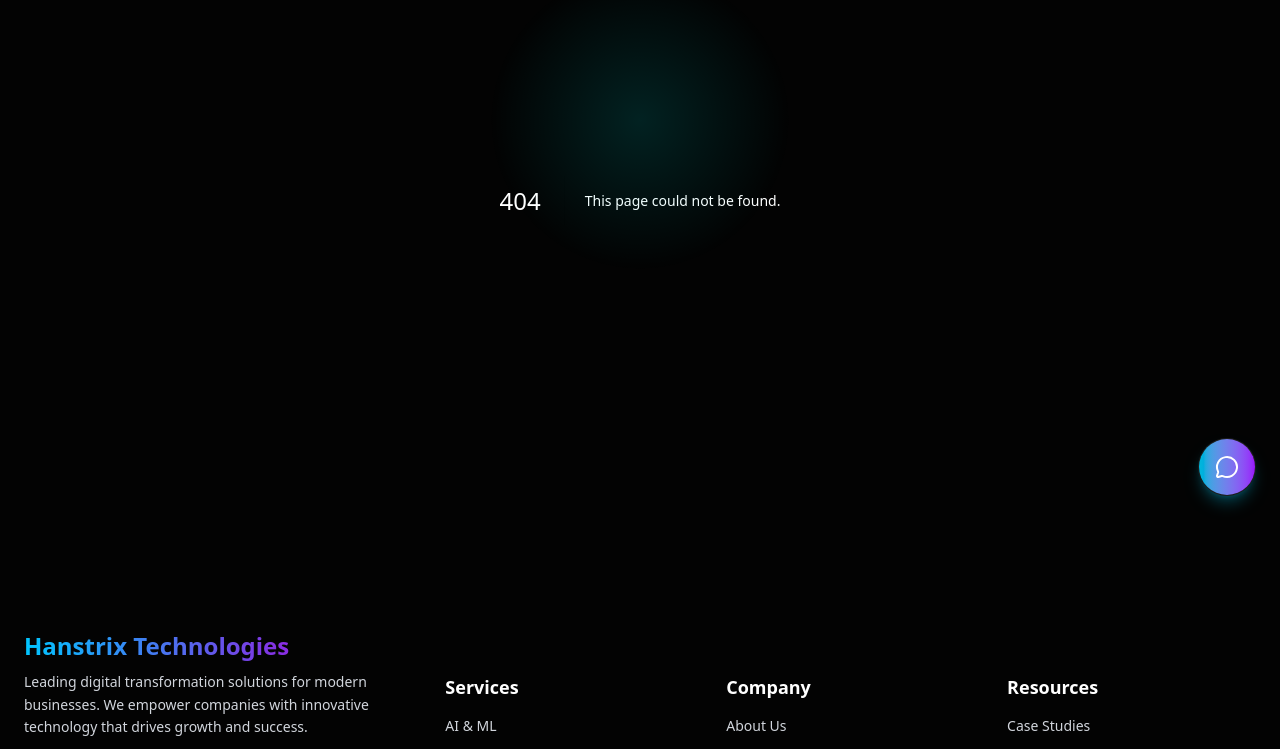
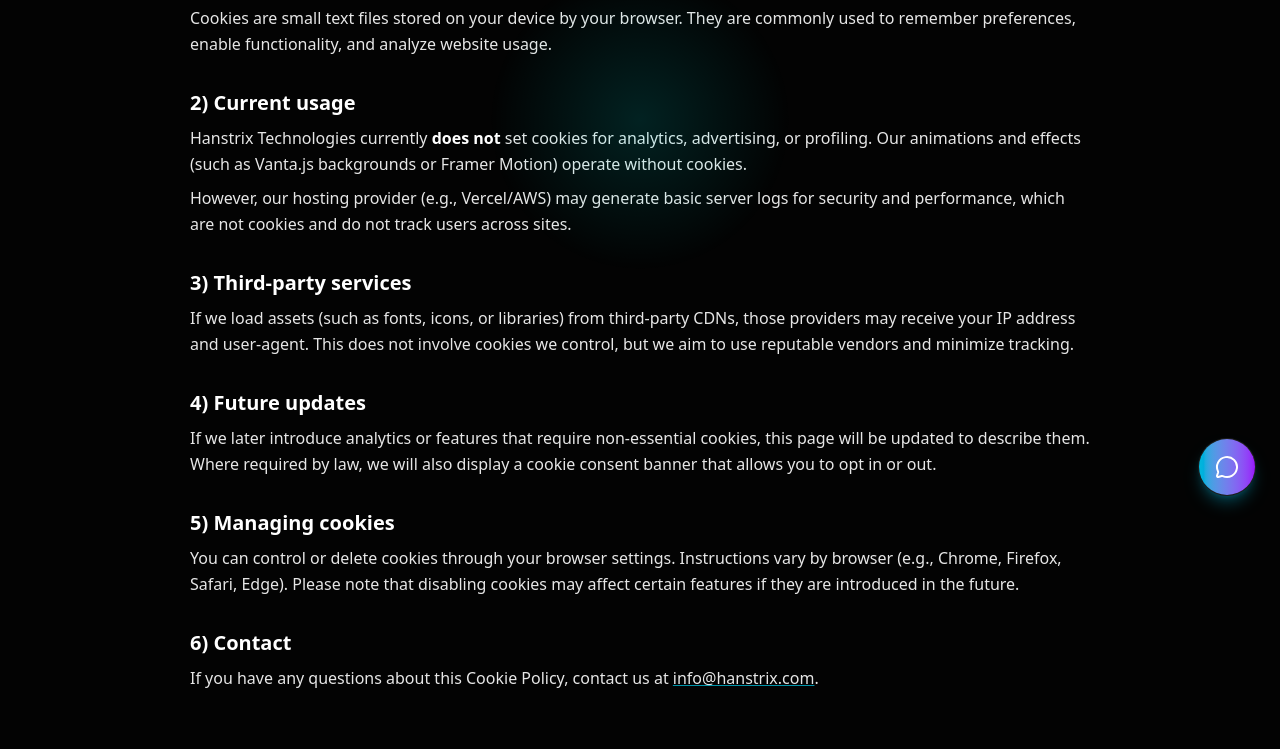
Before and after one commit to Hanstrix-Technologies-Pvt-Ltd/hanstrix_website, a Next.js app: page /cookies in a window 1280 px wide. Before the commit this address had no page. Shown: the part 280-1029 px from the top of the page. Built offline with nearby package versions, Linux system fonts and the light colour scheme.

Commit message:
Add files via upload

```diff
--- a/src/app/contact/page.tsx
+++ b/src/app/contact/page.tsx
@@ -33,7 +33,7 @@ const ContactPage = () => {
           className="section-spacing relative container container-gutters"
         >
           {/* Heading */}
-          <div className="max-w-4xl mx-auto text-center mb-8 sm:mb-10 pt-5 md:pt-0">
+          <div className="max-w-4xl mx-auto text-center mb-8 sm:mb-10">
             <h1 className="text-3xl md:text-4xl lg:text-5xl font-extrabold text-gradient-neon leading-tight mb-3 sm:mb-4">
               Connect with the Future
             </h1>
--- /dev/null
+++ b/src/app/cookies/page.tsx
@@ -0,0 +1,97 @@
+import type { Metadata } from "next";
+
+export const metadata: Metadata = {
+  title: "Cookie Policy | Hanstrix Technologies",
+  description:
+    "Details on how Hanstrix Technologies uses cookies and similar technologies across our website.",
+  robots: { index: true, follow: true },
+};
+
+const UPDATED = "2025-09-17"; // update whenever this page changes
+
+export default function CookiePolicyPage() {
+  return (
+    <main className="relative text-white">
+      <section className="px-6 lg:px-20 py-12 md:py-16">
+        <div className="xl:mx-auto xl:max-w-[900px]">
+          <h1 className="text-3xl md:text-4xl font-bold text-gradient-neon">
+            Cookie Policy
+          </h1>
+          <p className="mt-2 text-white/70 text-sm">Last updated: {UPDATED}</p>
+
+          <div className="mt-8 space-y-8 leading-relaxed text-white/90">
+            <section>
+              <h2 className="text-xl font-semibold text-white">1) What are cookies?</h2>
+              <p className="mt-2">
+                Cookies are small text files stored on your device by your
+                browser. They are commonly used to remember preferences, enable
+                functionality, and analyze website usage.
+              </p>
+            </section>
+
+            <section>
+              <h2 className="text-xl font-semibold text-white">2) Current usage</h2>
+              <p className="mt-2">
+                Hanstrix Technologies currently{" "}
+                <span className="font-semibold text-white">does not</span> set
+                cookies for analytics, advertising, or profiling. Our animations
+                and effects (such as Vanta.js backgrounds or Framer Motion)
+                operate without cookies.
+              </p>
+              <p className="mt-2">
+                However, our hosting provider (e.g., Vercel/AWS) may generate
+                basic server logs for security and performance, which are not
+                cookies and do not track users across sites.
+              </p>
+            </section>
+
+            <section>
+              <h2 className="text-xl font-semibold text-white">3) Third-party services</h2>
+              <p className="mt-2">
+                If we load assets (such as fonts, icons, or libraries) from
+                third-party CDNs, those providers may receive your IP address
+                and user-agent. This does not involve cookies we control, but we
+                aim to use reputable vendors and minimize tracking.
+              </p>
+            </section>
+
+            <section>
+              <h2 className="text-xl font-semibold text-white">4) Future updates</h2>
+              <p className="mt-2">
+                If we later introduce analytics or features that require
+                non-essential cookies, this page will be updated to describe
+                them. Where required by law, we will also display a cookie
+                consent banner that allows you to opt in or out.
+              </p>
+            </section>
+
+            <section>
+              <h2 className="text-xl font-semibold text-white">5) Managing cookies</h2>
+              <p className="mt-2">
+                You can control or delete cookies through your browser settings.
+                Instructions vary by browser (e.g., Chrome, Firefox, Safari,
+                Edge). Please note that disabling cookies may affect certain
+                features if they are introduced in the future.
+              </p>
+            </section>
+
+            <section>
+              <h2 className="text-xl font-semibold text-white">6) Contact</h2>
+              <p className="mt-2">
+                If you have any questions about this Cookie Policy, contact us
+                at{" "}
+                <a
+                  className="underline decoration-cyan-400/70"
+                  href="mailto:privacy@hanstrix.com"
+                >
+                  info@hanstrix.com
+                </a>
+                .
+              </p>
+            </section>
+          </div>
+        </div>
+      </section>
+    </main>
+  );
+}
--- a/src/app/privacy/page.tsx
+++ b/src/app/privacy/page.tsx
@@ -176,7 +176,7 @@ export default function PrivacyPolicyPage() {
               <p className="mt-2">
                 For questions or privacy requests, contact:{" "}
                 <a className="underline decoration-cyan-400/70" href="mailto:privacy@hanstrix.com">
-                  privacy@hanstrix.com
+                  info@hanstrix.com
                 </a>
               </p>
             </section>
--- a/src/app/terms/page.tsx
+++ b/src/app/terms/page.tsx
@@ -172,7 +172,7 @@ export default function TermsPage() {
               <p className="mt-2">
                 Questions about these Terms? Contact{" "}
                 <a className="underline decoration-cyan-400/70" href="mailto:legal@hanstrix.com">
-                  legal@hanstrix.com
+                  info@hanstrix.com
                 </a>
                 .
               </p>
--- a/src/components/global/AIChatbotGlobal.tsx
+++ b/src/components/global/AIChatbotGlobal.tsx
@@ -225,7 +225,7 @@ export default function AIChatbotGlobal() {
                       <div className="max-w-[85%] rounded-2xl px-3.5 py-2.5 text-sm bg-black/40 text-gray-300 border border-white/10">
                         <div className="flex items-center gap-2">
                           <Loader2 className="w-4 h-4 animate-spin" />
-                          AI is typing…
+                          HAI is typing…
                         </div>
                       </div>
                     </div>
--- a/src/components/global/Footer.tsx
+++ b/src/components/global/Footer.tsx
@@ -14,14 +14,13 @@ const sections: Record<SectionKey, { name: string; href: string }[]> = {
     { name: "Digital Marketing", href: "/services/digital-marketing" },
   ],
   Company: [
-    { name: "About Us", href: "/about" },
-    { name: "Careers", href: "/careers" },
-    { name: "Contact", href: "/contact" },
+    { name: "About Us", href: "#about" },
+    // { name: "Careers", href: "/careers" },
+    { name: "Contact Us", href: "/contact" },
   ],
   Resources: [
-    { name: "Case Studies", href: "/case-studies" },
-    { name: "Documentation", href: "/docs" },
-    { name: "Support", href: "/support" },
+    { name: "Terms of Service", href: "/terms" },
+    { name: "Cookie Policy", href: "/cookies" },
     { name: "Privacy Policy", href: "/privacy" },
   ],
 };
@@ -195,8 +194,8 @@ export default function Footer() {
             <div className="text-gray-300 text-xs flex flex-wrap items-center gap-x-4 gap-y-1">
               <span>
                 Phone:{" "}
-                <a href="tel:+15551234567" className="text-white hover:underline">
-                  (555) 123-4567
+                <a href="tel:+919704328648" className="text-white hover:underline">
+                  +91 97043 28648
                 </a>
               </span>
               <span>
@@ -214,11 +213,6 @@ export default function Footer() {
           <p className="text-gray-400 text-xs sm:text-sm text-center md:text-left">
             <span suppressHydrationWarning>&copy; {year ?? ""}</span> Hanstrix Technologies. All rights reserved.
           </p>
-          <div className="flex gap-4 text-xs">
-            <Link href="/privacy" className="text-gray-400 hover:text-white transition-colors">Privacy Policy</Link>
-            <Link href="/terms" className="text-gray-400 hover:text-white transition-colors">Terms of Service</Link>
-            <Link href="/cookies" className="text-gray-400 hover:text-white transition-colors">Cookie Policy</Link>
-          </div>
         </div>
       </div>
     </footer>
--- a/src/components/landing_page/TestimonialsSection.tsx
+++ b/src/components/landing_page/TestimonialsSection.tsx
@@ -13,21 +13,21 @@ type Testimonial = {
 const TESTIMONIALS: Testimonial[] = [
   {
     quote:
-      "Hanstrix Technologies transformed our online presence. Their expertise in digital marketing drove a significant increase in our lead generation, and the support was excellent.",
-    name: "John Doe",
-    title: "CEO, Tech Solutions Inc.",
+      "Hanstrix delivered a clean, fast, and secure website for Radiant. The team understood our brand, executed quickly, and the final site performs flawlessly across devices.",
+    name: "Ashok Godavarti",
+    title: "CEO, Radiant Research Services Pvt Ltd",
   },
   {
     quote:
-      "The customized ERP solution they developed streamlined our operations and cut our costs by 20%. The team was professional and highly responsive.",
-    name: "Jane Smith",
-    title: "Operations Manager, Global Corp.",
+      "The customized internal ERP system delivered by Hanstrix streamlined our parking operations, automated reporting, and significantly improved efficiency across departments.",
+    name: "Mohit Gowda",
+    title: "CEO, Stelz Parking Pvt Ltd",
   },
   {
     quote:
-      "Their website development team is top-notch. They delivered a beautiful, fast, and secure website that has received nothing but praise from our users.",
-    name: "Alex Johnson",
-    title: "Founder, Innovate Co.",
+      "Hanstrix’s digital marketing plus AI/ML strategy boosted our reach and decision-making. Their data-driven approach and execution quality stood out from day one.",
+    name: "Kalagara Vijaya Radha Krishna",
+    title: "CEO, Stock Navii",
   },
 ];
 
```
